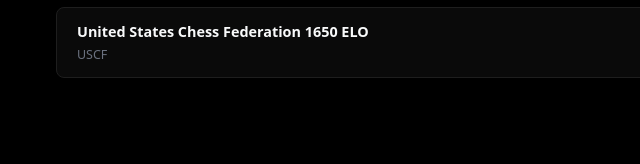
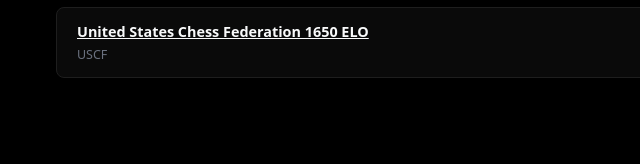
Before and after one commit to DrChrisHax/ChrisManlove.com, an Astro site: page / in a window 1280 px wide. Shown: the part 4929-5093 px from the top of the page, 208-848 px from the left. Built offline with nearby package versions, Linux system fonts and the light colour scheme; Astro itself is replaced by a stand-in of ours; no server answers.

Commit message:
Chess rating links to rating page now

```diff
--- a/src/data/achievements.json
+++ b/src/data/achievements.json
@@ -21,6 +21,7 @@
     "id": "chess",
     "name": "United States Chess Federation 1650 ELO",
     "issuer": "USCF",
-    "date": null
+    "date": null,
+    "url": "https://ratings.uschess.org/player/16761073"
   }
 ]
--- a/src/pages/index.astro
+++ b/src/pages/index.astro
@@ -199,7 +199,11 @@ const jsonLd = {
     {achievements.map((ach) => (
       <div class="ach-row">
         <div class="ach-info">
-          <span class="ach-name">{ach.name}</span>
+          {ach.url ? (
+            <a class="ach-name" href={ach.url} target="_blank" rel="noopener noreferrer">{ach.name}</a>
+          ) : (
+            <span class="ach-name">{ach.name}</span>
+          )}
           {ach.issuer && <span class="ach-issuer">{ach.issuer}</span>}
         </div>
         {ach.date && <time class="date-badge">{ach.date}</time>}
```
